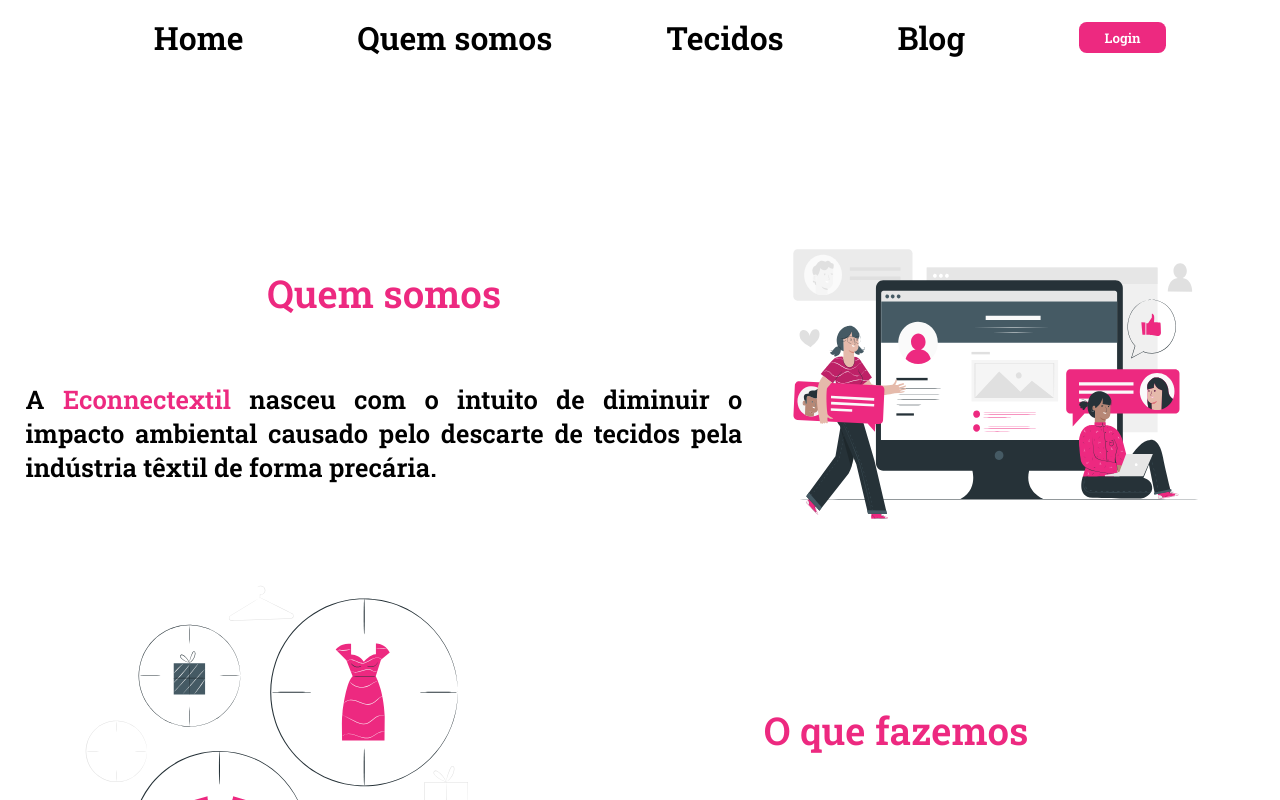
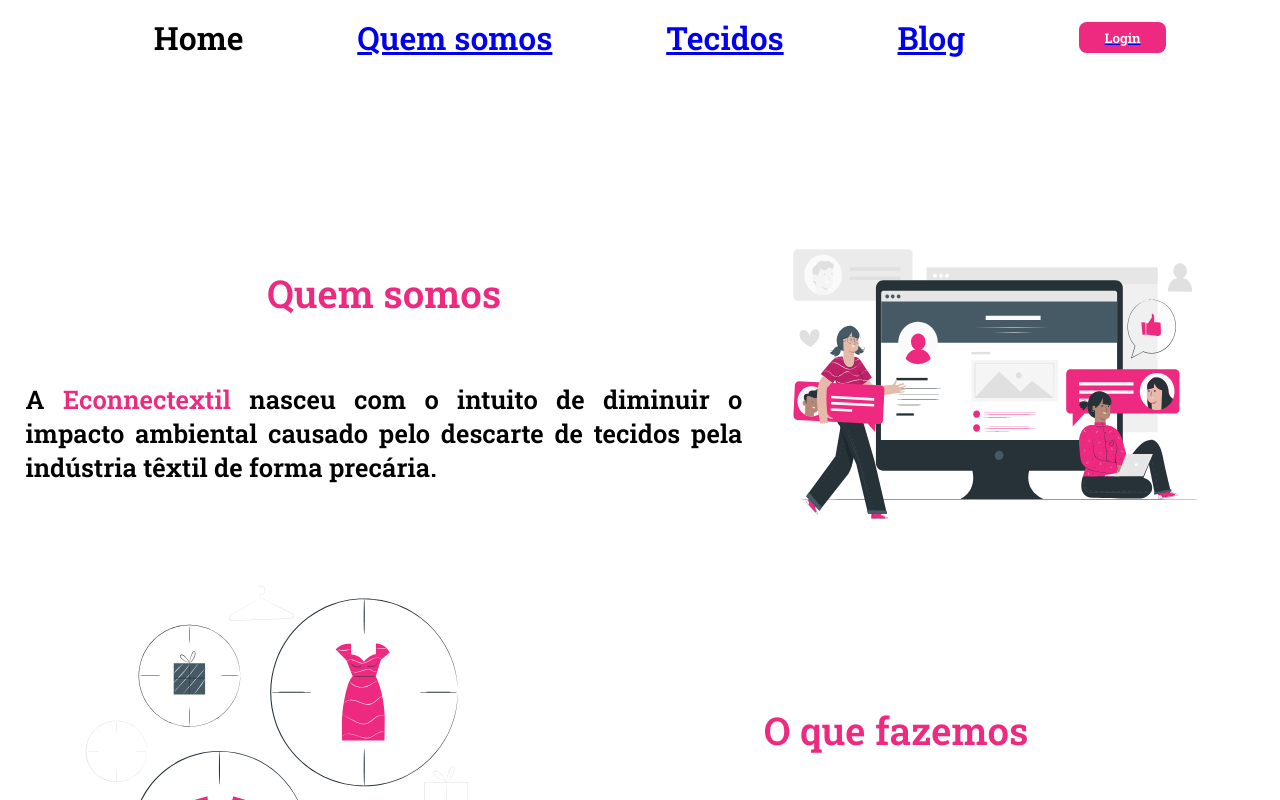
Before and after one commit to kasvrol/proviHack-NaoExistePlanetaB, a React (Create React App) app: page / in a window 1280 px wide. Shown: the top 800 px of the page. Built offline with nearby package versions, Linux system fonts and the light colour scheme; the HTML template or start-up script is replaced by a standard one.

Commit message:
[FEAT] [HEADER] rotas do menu

```diff
--- a/src/components/Header/index.jsx
+++ b/src/components/Header/index.jsx
@@ -3,17 +3,26 @@
 import image15 from "../../images/image15.svg";
 import logo from "../../images/logo.svg";
 import "../../style/header.scss";
+import { NavLink } from "react-router-dom";
 
 function Header() {
     return (
         <div className="HeaderContainer">
             <ul className="HeaderListDesktop">
                 <li>Home</li>
-                <li>Quem somos</li>
-                <li>Tecidos</li>
-                <li>Blog</li>
                 <li>
-                    <Button title={"Login"} color={"header-button"} />
+                    <NavLink to={"/whoWeAre"}>Quem somos</NavLink>
+                </li>
+                <li>
+                    <NavLink to={"/tissues"}>Tecidos</NavLink>
+                </li>
+                <li>
+                    <NavLink to={"/blog"}>Blog</NavLink>
+                </li>
+                <li>
+                    <NavLink to={"/login"}>
+                        <Button title={"Login"} color={"header-button"} />
+                    </NavLink>
                 </li>
             </ul>
         </div>
```
